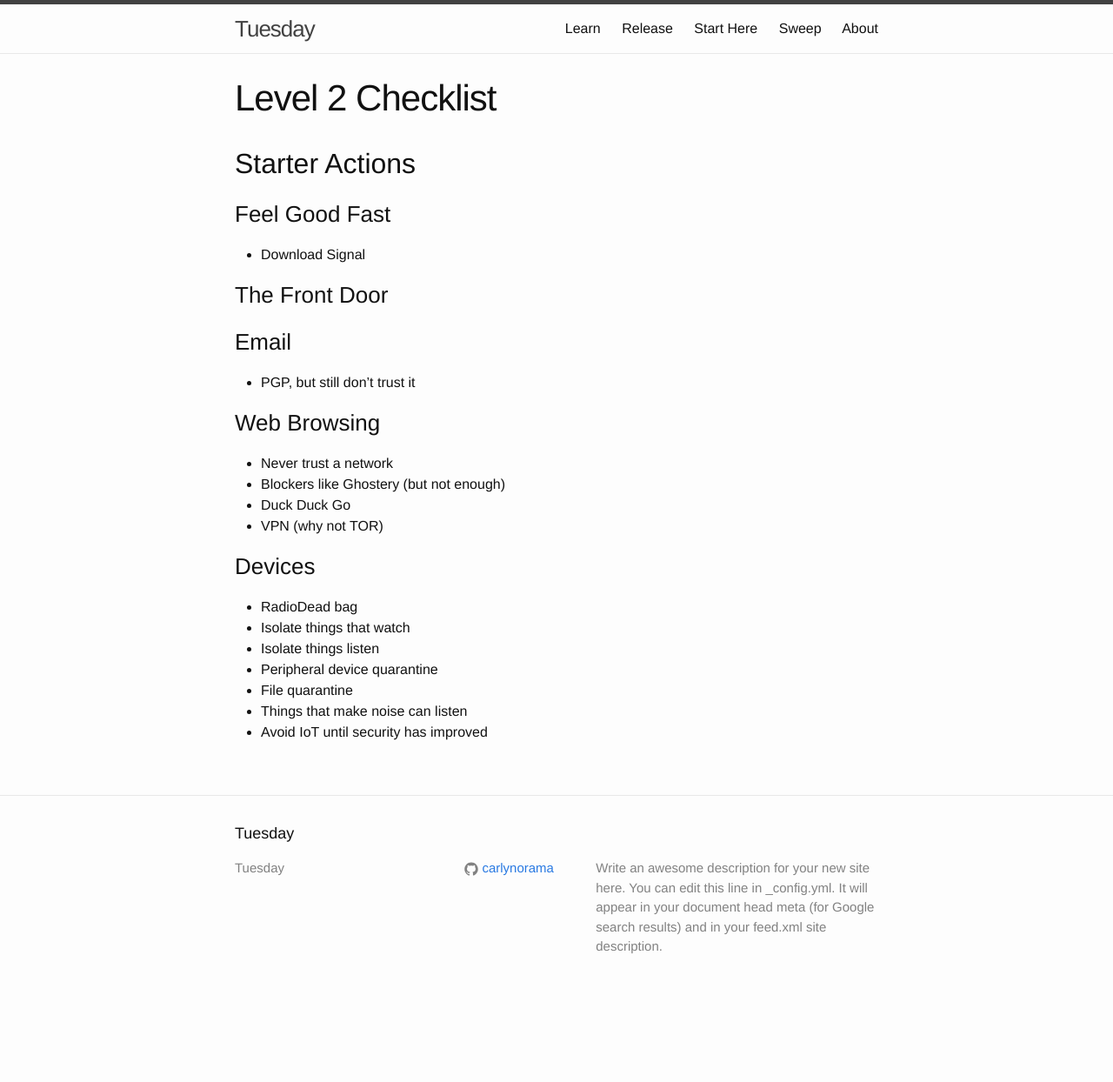
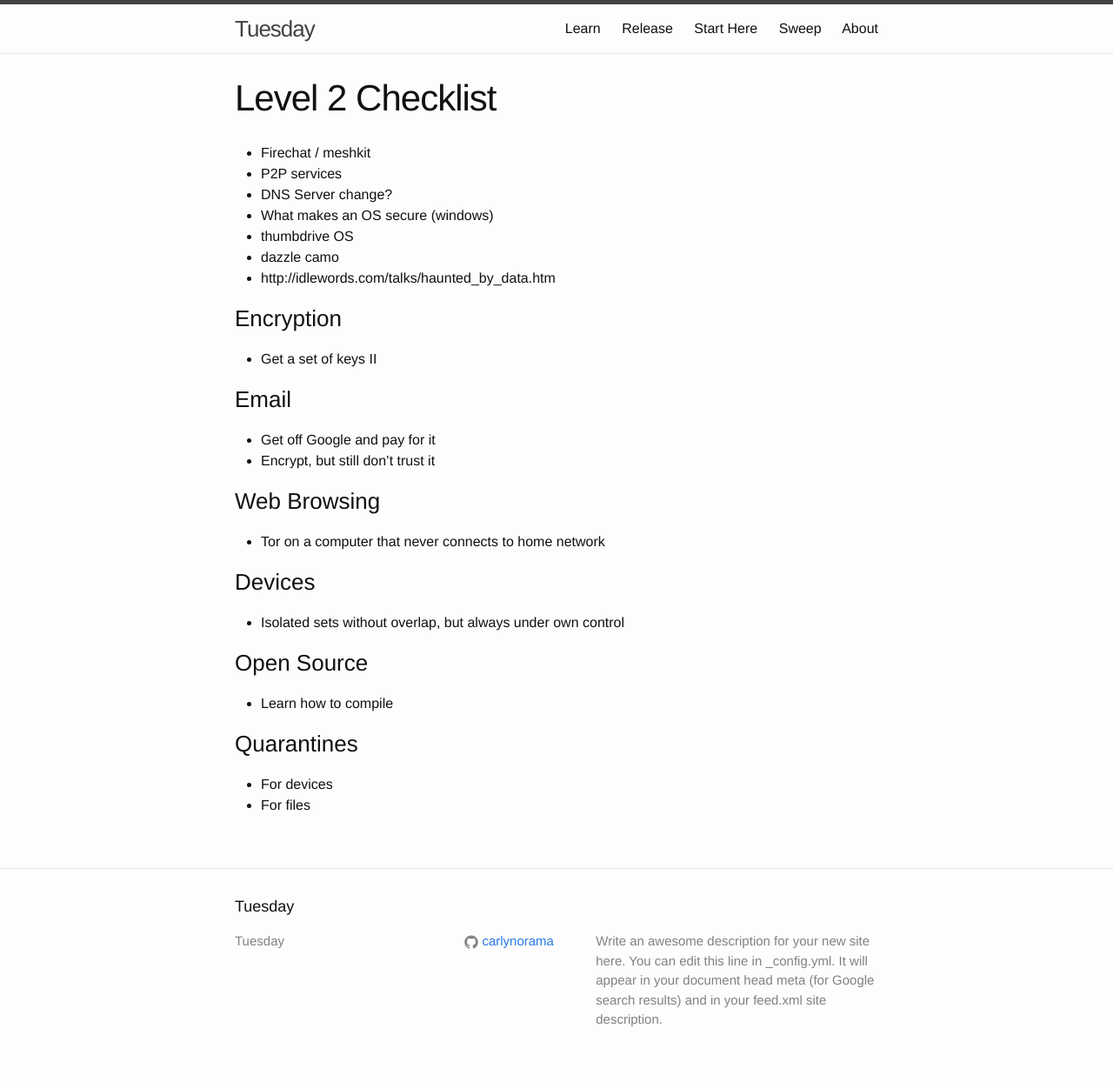
Before and after one commit to CRASHSpace/tuesday, a Jekyll site: the page built from _start/next_checklist.md, in a window 1280 px wide. Shown: the whole page at 87% size. Built offline with Jekyll 4.4.1, drawn with Linux system fonts in a browser that asks for light colours; before the commit the page ends 1160 px from its top, so only the background shows below that.

Commit message:
more content

```diff
--- a/_start/next_checklist.md
+++ b/_start/next_checklist.md
@@ -1,32 +1,34 @@
 ---
-collection: start
+collection: sweep
 layout: page
 name: next_checklist.md
 title: Level 2 Checklist
 ---
 
+* Firechat / meshkit
+* P2P services
+* DNS Server change?
+* What makes an OS secure (windows)
+* thumbdrive OS
+* dazzle camo
+* http://idlewords.com/talks/haunted_by_data.htm
 
-## Starter Actions
-
-### Feel Good Fast
-* Download Signal
-
-### The Front Door
+### Encryption
+* Get a set of keys II
 
 ### Email
-* PGP, but still don't trust it
+* Get off Google and pay for it
+* Encrypt, but still don't trust it
 
 ### Web Browsing
-* Never trust a network
-* Blockers like Ghostery (but not enough)
-* Duck Duck Go
-* VPN (why not TOR)
+* Tor on a computer that never connects to home network
 
 ### Devices
-* RadioDead bag
-* Isolate things that watch
-* Isolate things listen
-* Peripheral device quarantine
-* File quarantine
-* Things that make noise can listen
-* Avoid IoT until security has improved
+* Isolated sets without overlap, but always under own control
+
+### Open Source
+* Learn how to compile
+
+### Quarantines
+* For devices
+* For files
```
Also changed, not shown: _start/developer_checklist.md (added, +10 -0 lines), _start/starter_checklist.md (+14 -8 lines), _sweep/sweep_checklist.md (+21 -11 lines), _sweep/sweep_server_checklist.md (added, +24 -0 lines).
